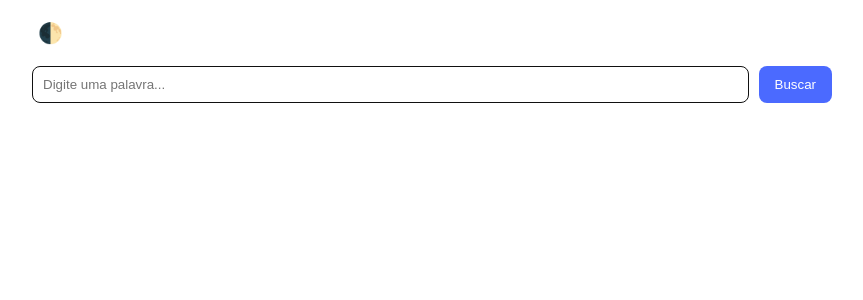
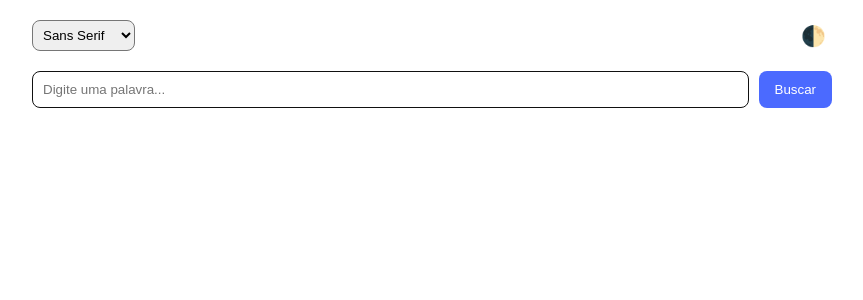
Before and after one commit to AndreMour18/global-test, a React (Create React App) app: page / in a window 1280 px wide. Shown: the top 300 px of the page, without its empty margins (208-1071 px from the left). Built offline with nearby package versions, Linux system fonts and the light colour scheme.

Commit message:
feat: add fontFamily selector

```diff
--- /dev/null
+++ b/src/components/FontSelector/index.tsx
@@ -0,0 +1,17 @@
+import React from "react";
+
+import { Select } from "./styles";
+
+interface Props {
+  onChange: (font: string) => void;
+}
+
+const FontSelector: React.FC<Props> = ({ onChange }) => (
+  <Select onChange={(e) => onChange(e.target.value)}>
+    <option value="sans-serif">Sans Serif</option>
+    <option value="serif">Serif</option>
+    <option value="monospace">Monospace</option>
+  </Select>
+);
+
+export default FontSelector;
--- /dev/null
+++ b/src/components/FontSelector/styles.ts
@@ -0,0 +1,6 @@
+import styled from "styled-components";
+
+export const Select = styled.select`
+  padding: 6px;
+  border-radius: 8px;
+`;
--- a/src/screens/Home/index.tsx
+++ b/src/screens/Home/index.tsx
@@ -3,6 +3,7 @@ import React, { useState } from "react";
 import SearchBar from "~/components/SearchBar";
 import WordResult from "~/components/WordResult";
 import ThemeToggle from "~/components/ThemeToggle";
+import FontSelector from "~/components/FontSelector";
 
 import { Container, ErrorMsg, Header } from "./styles";
 
@@ -11,7 +12,7 @@ interface Props {
   setFontFamily: (font: string) => void;
 }
 
-const Home: React.FC<Props> = ({ toggleTheme }) => {
+const Home: React.FC<Props> = ({ toggleTheme, setFontFamily }) => {
   const [word, setWord] = useState("");
   const [result, setResult] = useState<any>(null);
   const [error, setError] = useState("");
@@ -41,6 +42,7 @@ const Home: React.FC<Props> = ({ toggleTheme }) => {
   return (
     <Container>
       <Header>
+        <FontSelector onChange={setFontFamily} />
         <ThemeToggle onToggle={toggleTheme} />
       </Header>
       <SearchBar value={word} onChange={setWord} onSearch={handleSearch} />
```
